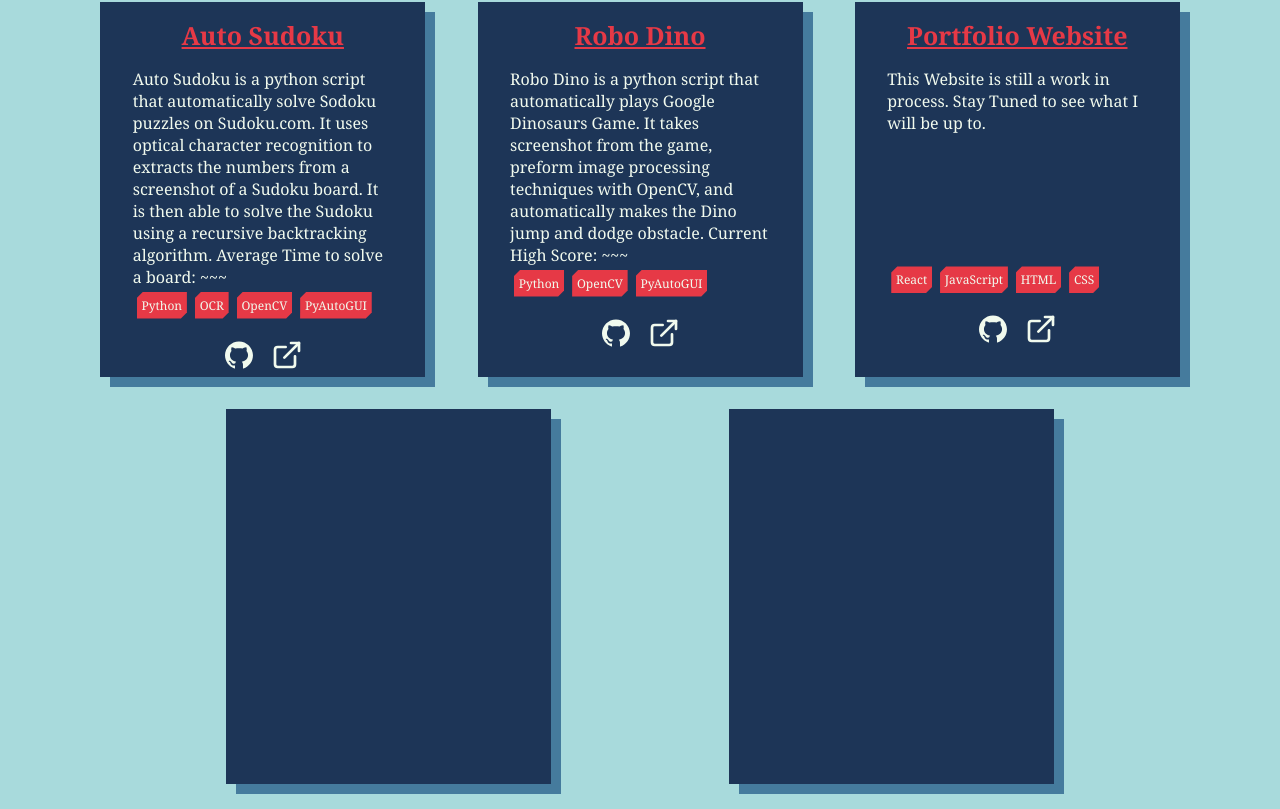
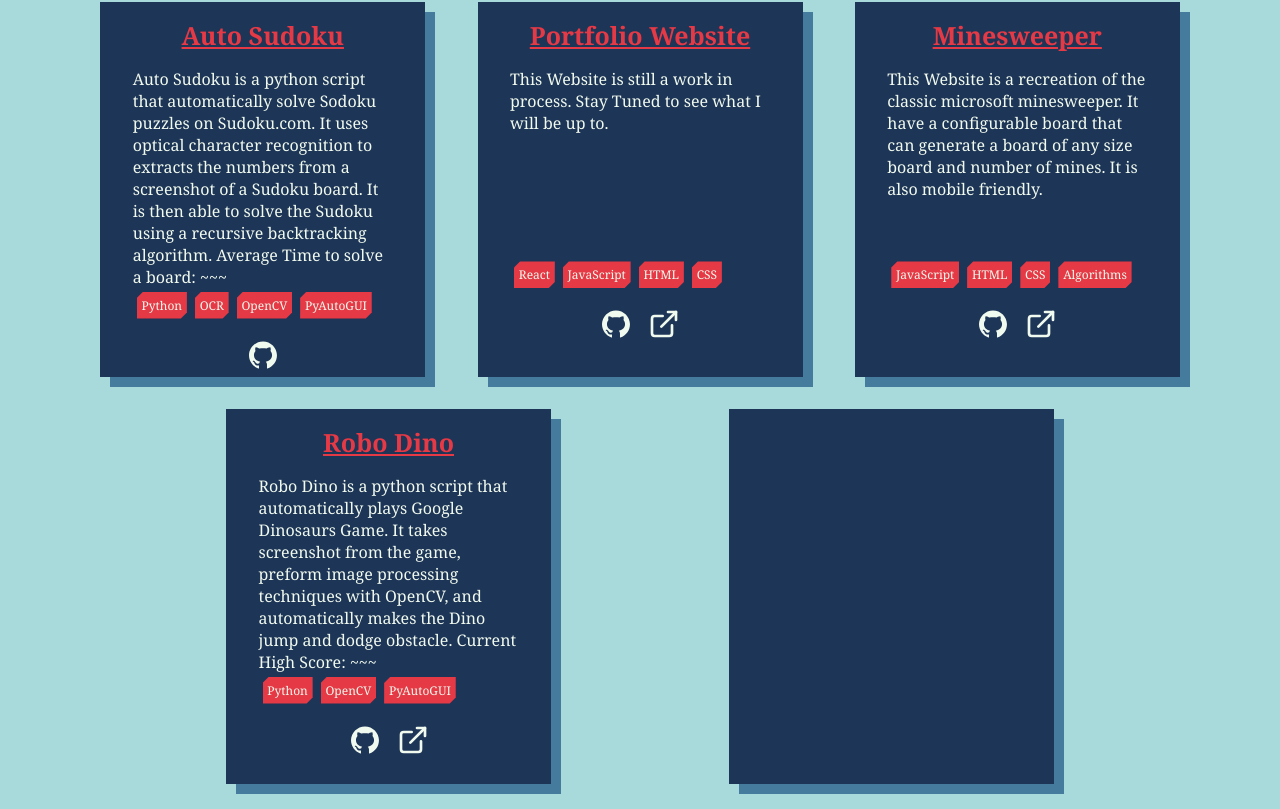
Before and after one commit to Trishu-Patel/TrishuPatel.com, a React (Vite) app: page / in a window 1280 px wide. Shown: the part 1851-2660 px from the top of the page. Built offline with nearby package versions, Linux system fonts and the light colour scheme.

Commit message:
Added the minesweeper project

```diff
--- a/src/components/project display/ProjectDisplay.jsx
+++ b/src/components/project display/ProjectDisplay.jsx
@@ -7,11 +7,17 @@
     return(
         <div className="projects" id="project">
             <h1>Projects</h1>
-            <Project title="Auto Sudoku" bubbles={["Python", "OCR", "OpenCV", "PyAutoGUI"]}>
+            <Project title="Auto Sudoku" bubbles={["Python", "OCR", "OpenCV", "PyAutoGUI"]} github="https://github.com/Trishu-Patel/Auto_Sudoku" link=''>
                 Auto Sudoku is a python script that automatically solve Sodoku puzzles on Sudoku.com.
                 It uses optical character recognition to extracts the numbers from a screenshot of a Sudoku board.
                 It is then able to solve the Sudoku using a recursive backtracking algorithm.
                 Average Time to solve a board: ~~~
+            </Project>
+            <Project title="Portfolio Website" bubbles={["React", "JavaScript", "HTML", "CSS"]} github="https://github.com/Trishu-Patel/TrishuPatel.com" link='https://www.trishupatel.com/'>
+                This Website is still a work in process. Stay Tuned to see what I will be up to.
+            </Project>
+            <Project title="Minesweeper" bubbles={["JavaScript", "HTML", "CSS", "Algorithms"]} github="https://github.com/Trishu-Patel/Minesweeper_Website" link='https://trishu-patel.github.io/Minesweeper_Website/'>
+                This Website is a recreation of the classic microsoft minesweeper. It have a configurable board that can generate a board of any size board and number of mines. It is also mobile friendly.
             </Project>
             <Project title="Robo Dino" bubbles={["Python", "OpenCV", "PyAutoGUI"]}>
                 Robo Dino is a python script that automatically plays Google
@@ -19,10 +25,6 @@
                 processing techniques with OpenCV, and automatically makes the Dino
                 jump and dodge obstacle. Current High Score: ~~~
             </Project>
-            <Project title="Portfolio Website" bubbles={["React", "JavaScript", "HTML", "CSS"]}>
-                This Website is still a work in process. Stay Tuned to see what I will be up to.
-            </Project>
-            <div className="project"></div>
             <div className="project"></div>
       </div>
     )
@@ -39,8 +41,8 @@
             })}
         </div>
         <div className="external-links">
-            <AiFillGithub className="link"></AiFillGithub>
-            <LuExternalLink className="link"></LuExternalLink>
+            <a href={props.github} ><AiFillGithub className="link"></AiFillGithub></a>
+            {props.link != '' && <a href={props.link}><LuExternalLink className="link"></LuExternalLink></a>}
         </div>
       </div>
     )
```
Also changed, not shown: src/components/about me/AboutMe.jsx (+9 -10 lines), 1 other file (tests, documents, lock files or other folders).
